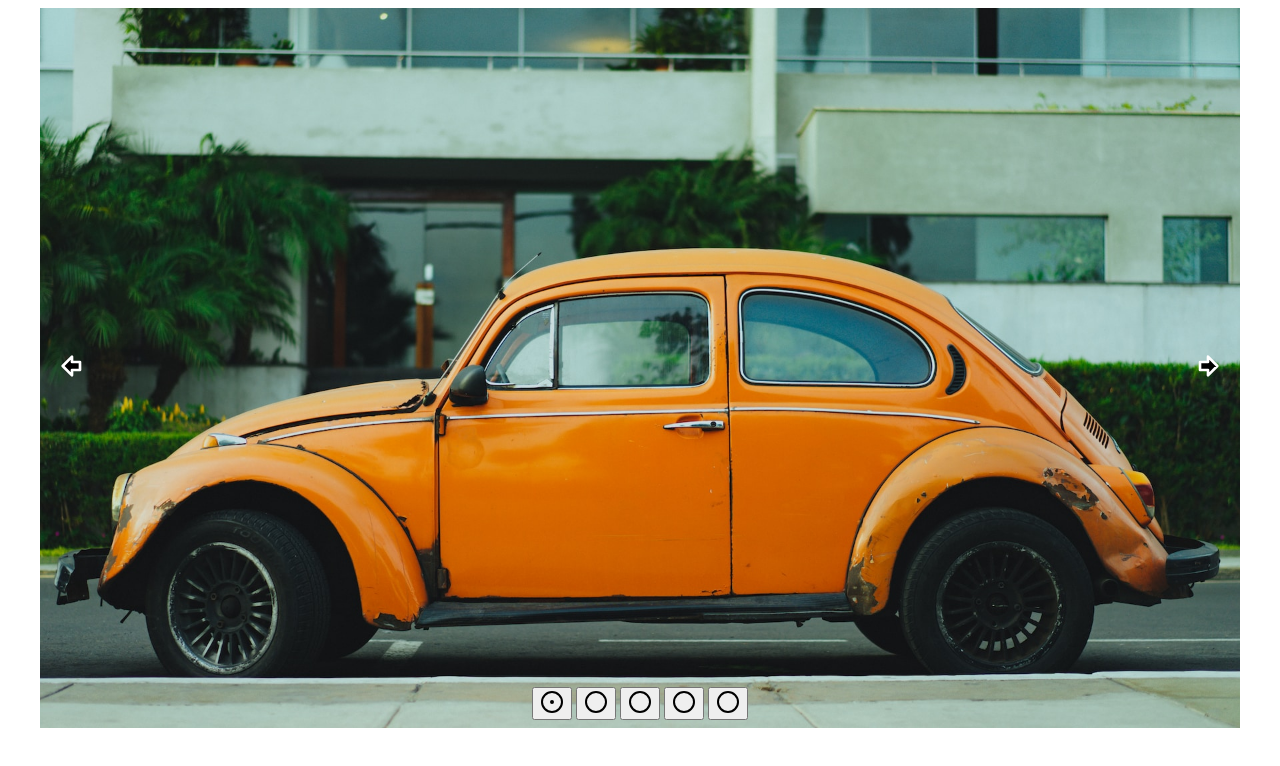
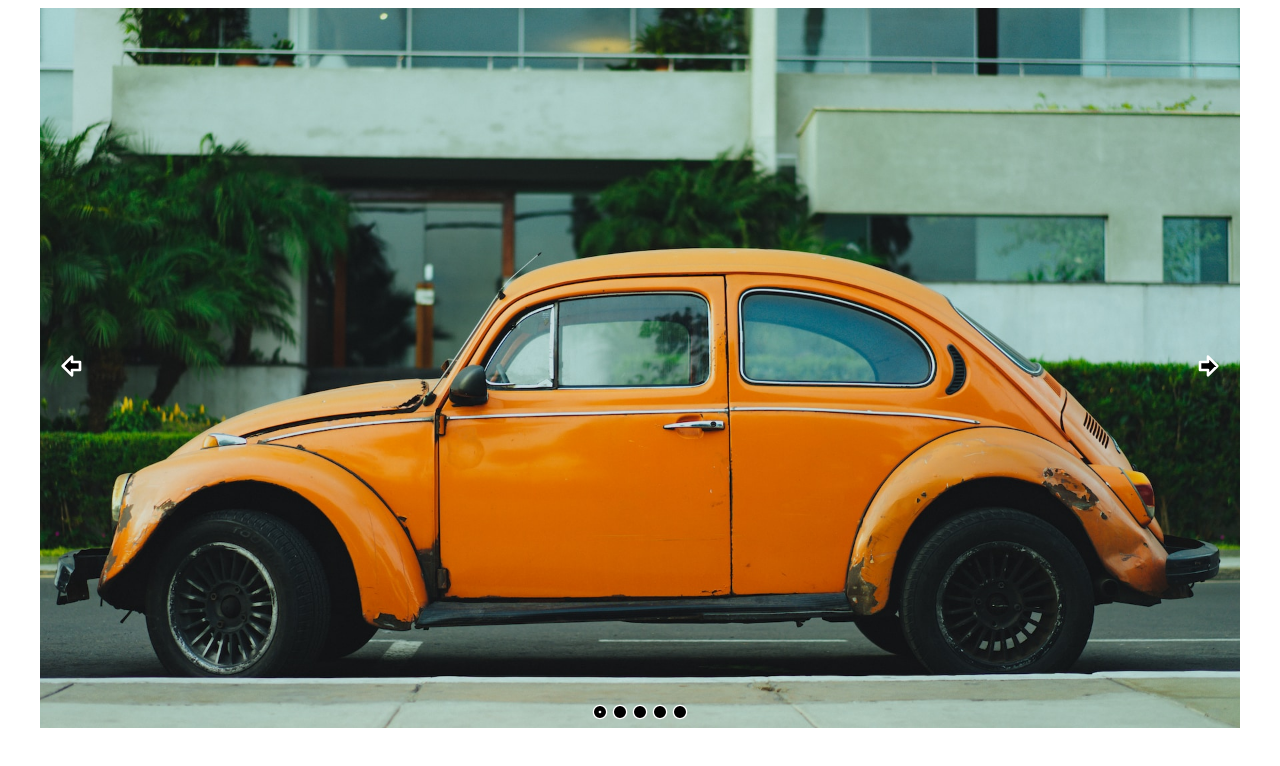
Before and after one commit to Annie-Huang/react-image-slider, a React (Vite) app: page / in a window 1280 px wide. Shown: the top 766 px of the page. Built offline with nearby package versions, Linux system fonts and the light colour scheme.

Commit message:
Style the dot button

```diff
--- a/src/image-slider.css
+++ b/src/image-slider.css
@@ -49,3 +49,18 @@
     scale: 1.4 0.6; /* 1.4 in x-axis and 0.6 in y-axis */
   }
 }
+
+.img-slider-dot-btn {
+  all: unset;
+  display: block;
+  cursor: pointer;
+  width: 1rem;
+  height: 1rem;
+}
+
+.img-slider-dot-btn > * {
+  stroke: white;
+  fill: black;
+  height: 100%;
+  width: 100%;
+}
```
